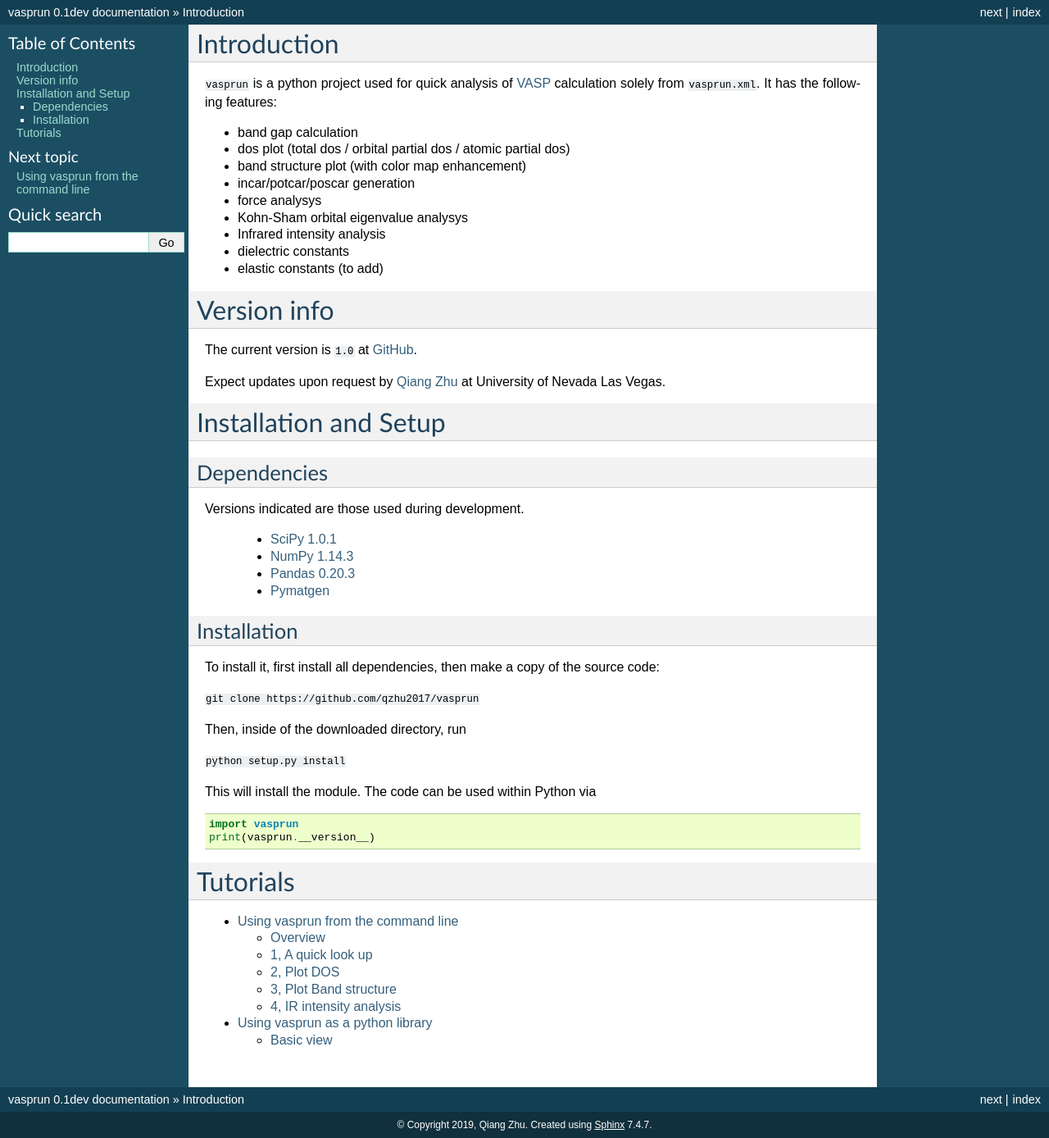
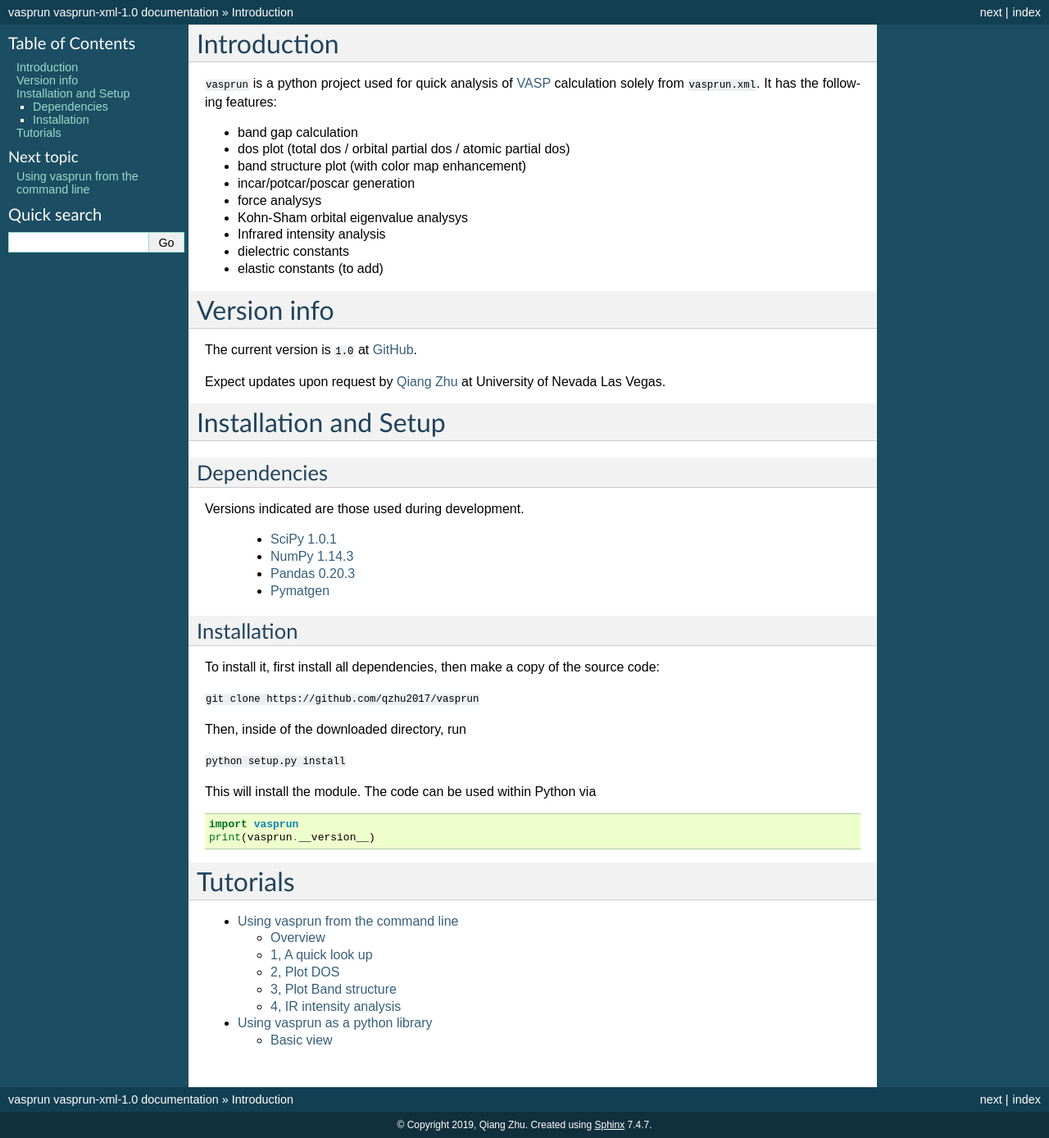
Before and after one commit to MaterSim/vasprun, a Sphinx documentation site: the page built from doc/index.rst, in a window 1280 px wide. Shown: the whole page at 82% size. Built offline with Sphinx 7.4.7, drawn with Linux system fonts in a browser that asks for light colours.

Commit message:
change version name

```diff
--- a/doc/conf.py
+++ b/doc/conf.py
@@ -23,9 +23,9 @@
 author = 'Qiang Zhu'
 
 # The short X.Y version
-version = '0.1dev'
+version = '1.0'
 # The full version, including alpha/beta/rc tags
-release = '0.1dev'
+release = 'vasprun-xml-1.0'
 
 
 # -- General configuration ---------------------------------------------------
```
